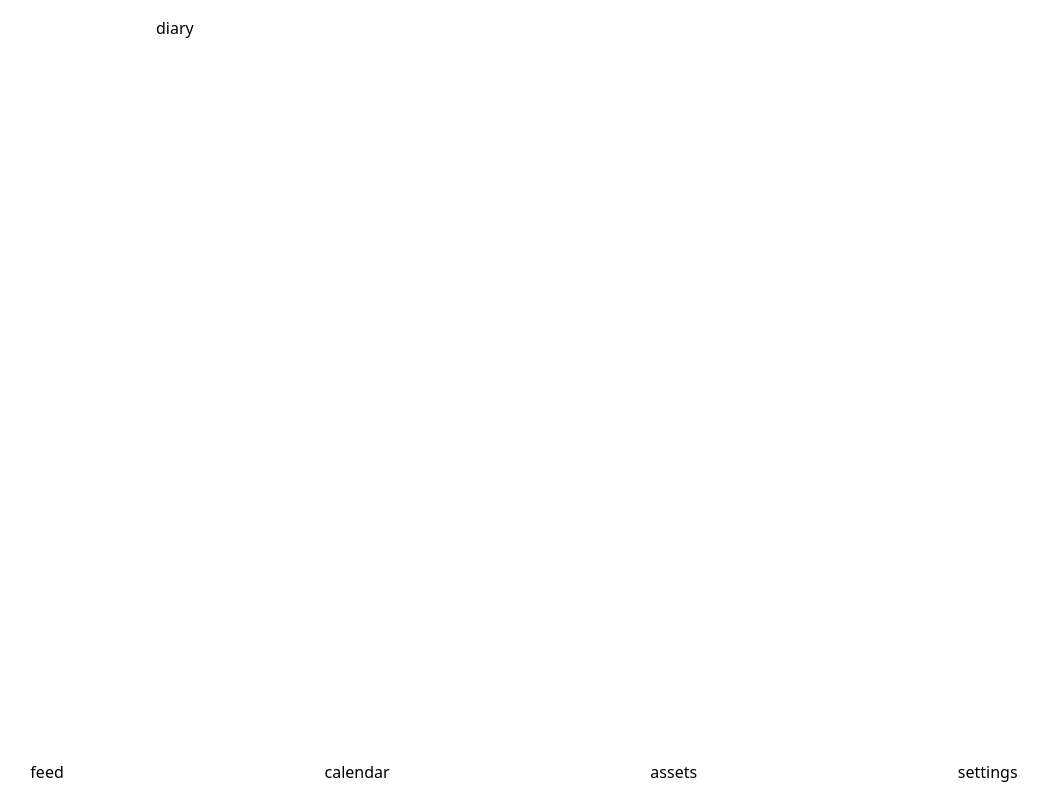
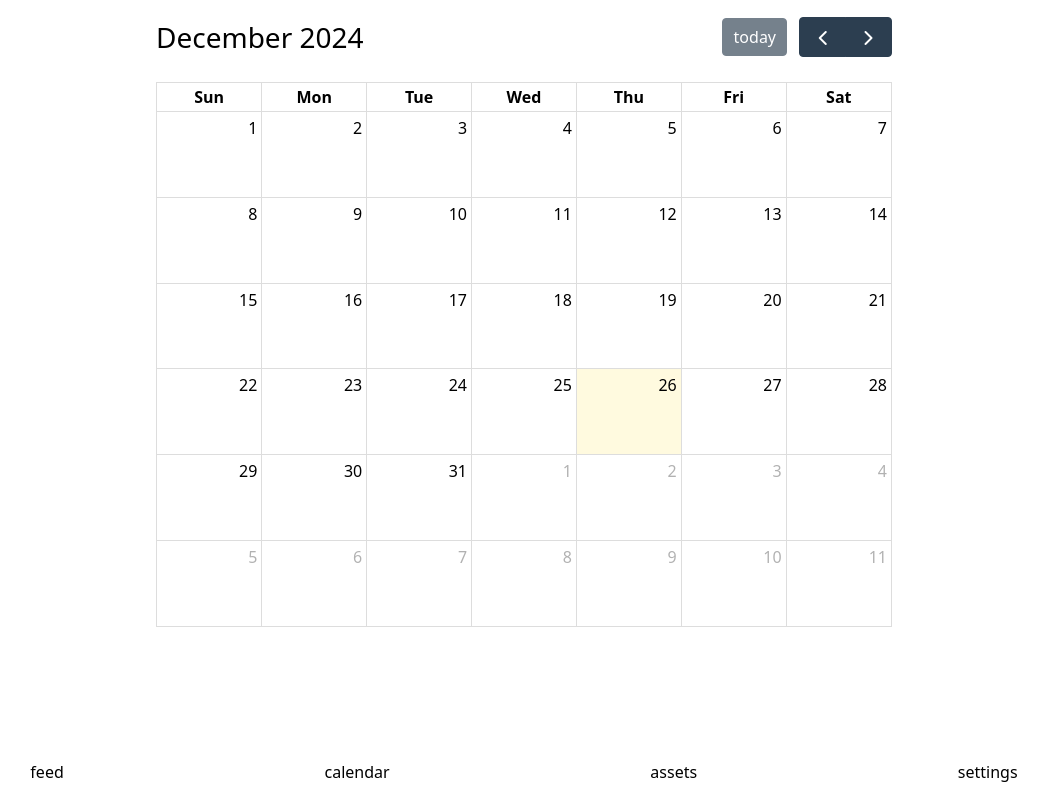
Before and after one commit to taewonnn/Wooma, a React (Vite) app: page /calendar in a window 1280 px wide. Before the commit this address led to /feed. Shown: the whole page, without its empty margins (116-1164 px from the left). Built offline with nearby package versions, Linux system fonts and the light colour scheme; no server answers.

Commit message:
feat: fullcalendar 적용

```diff
--- a/src/components/calendar/Calendar.tsx
+++ /dev/null
@@ -1,9 +0,0 @@
-function Calendar() {
-  return (
-    <>
-      calendar<>dd</>
-    </>
-  );
-}
-
-export default Calendar;
--- /dev/null
+++ b/src/components/calendar/MainCalendar.tsx
@@ -0,0 +1,12 @@
+import FullCalendar from '@fullcalendar/react';
+import dayGridPlugin from '@fullcalendar/daygrid';
+
+function MainCalendar() {
+  return (
+    <>
+      <FullCalendar plugins={[dayGridPlugin]} initialView="dayGridMonth" />
+    </>
+  );
+}
+
+export default MainCalendar;
--- /dev/null
+++ b/src/pages/Calendar.tsx
@@ -0,0 +1,11 @@
+import MainCalendar from '../components/calendar/MainCalendar';
+
+function Calendar() {
+  return (
+    <>
+      <MainCalendar />
+    </>
+  );
+}
+
+export default Calendar;
--- a/src/router/router.tsx
+++ b/src/router/router.tsx
@@ -9,6 +9,7 @@ import SignIn from '../pages/SignIn';
 import SignUp from '../pages/SignUp';
 import KakaoCallbck from '../pages/KakaoCallback';
 import NaverCallback from '../pages/NaverCallbcak';
+import Calendar from '../pages/Calendar';
 
 /** 로그인 유저 전용 라우터 */
 export const authenticatedUserRouter = createBrowserRouter([
@@ -20,7 +21,10 @@ export const authenticatedUserRouter = createBrowserRouter([
         path: '/feed',
         element: <Feed />,
       },
-
+      {
+        path: '/calendar',
+        element: <Calendar />,
+      },
       {
         path: '/assets',
         element: <Assets />,
```
